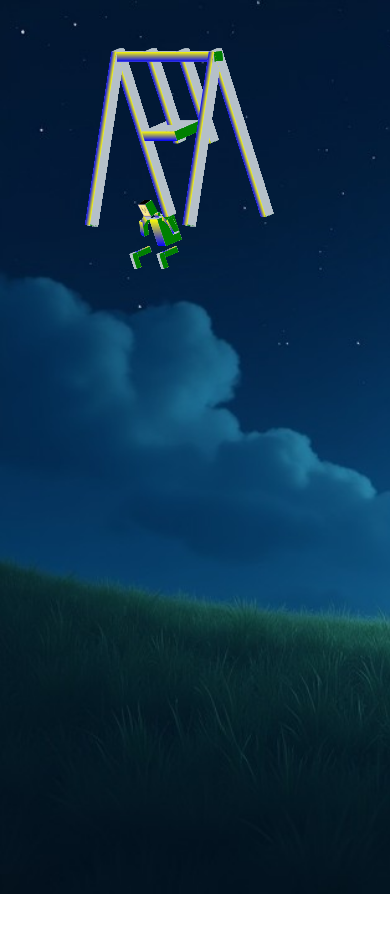
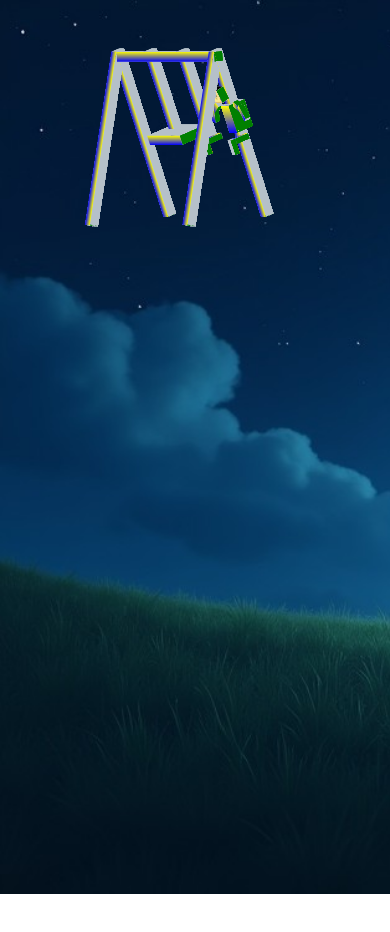
Before and after one commit to Callerstudios/3dss, a React (Create React App) app: page / in a window 390 px wide. Shown: the top 932 px of the page. Built offline with nearby package versions, Linux system fonts and the light colour scheme.

Commit message:
started body responsiveness

```diff
--- a/src/App.css
+++ b/src/App.css
@@ -34,13 +34,13 @@
   transition: 2s;
 }
 .human {
-  width: 200px;
+  /* width: 200px; */
   margin: 0 auto;
-  padding-top: 100px;
   display: flex;
   align-items: center;
   flex-direction: column;
-  height: 100vh;
+  /* height: 100vh; */
+  /* background-color: red; */
   transform-style: preserve-3d;
 }
 .head {
--- a/src/components/Swing/Swing.css
+++ b/src/components/Swing/Swing.css
@@ -58,13 +58,10 @@
     position: absolute;
     right: 0;
     width: 20px;
-    height: 20px;
+    /* background-color: blue; */
 }
 .human2{
     position: absolute;
-    top: 100px;
-    left: 60px;
-    transform: rotateZ(-90deg) translateX(-100px);
     transform-origin: 0 0;
 }
 
--- a/src/components/Swing/Swing.js
+++ b/src/components/Swing/Swing.js
@@ -8,7 +8,7 @@ const Swing = () => {
   const handleResize = () => {
     setWidth(window.innerWidth / 2);
   };
-  useEffect(() => window.addEventListener("resize", handleResize), [])
+  useEffect(() => window.addEventListener("resize", handleResize), []);
   return (
     <div className="swing">
       <div className="horizontal">
@@ -53,16 +53,22 @@ const Swing = () => {
           <Box width={width * 0.5 + "px"} height="10px" stretch="10px" />
           <div
             className="seat"
-            style={{ transform: `rotateZ(-90deg) translateZ(${width / 10}px)` }}
+            style={{ transform: `rotateZ(-90deg) translateZ(${width / 11}px)` }}
           >
             <Box
               width={width / 3 + "px"}
               height="10px"
               stretch={width / 6 + "px"}
             />
-          </div>
-          <div className="human2">
-            <Human />
+            <div
+              className="human2"
+              style={{
+                bottom: `-${width / 25}px`,
+                transform: `translateZ(-${width / 15}px) translateX(100%)`,
+              }}
+            >
+              <Human />
+            </div>
           </div>
         </div>
       </div>
```
